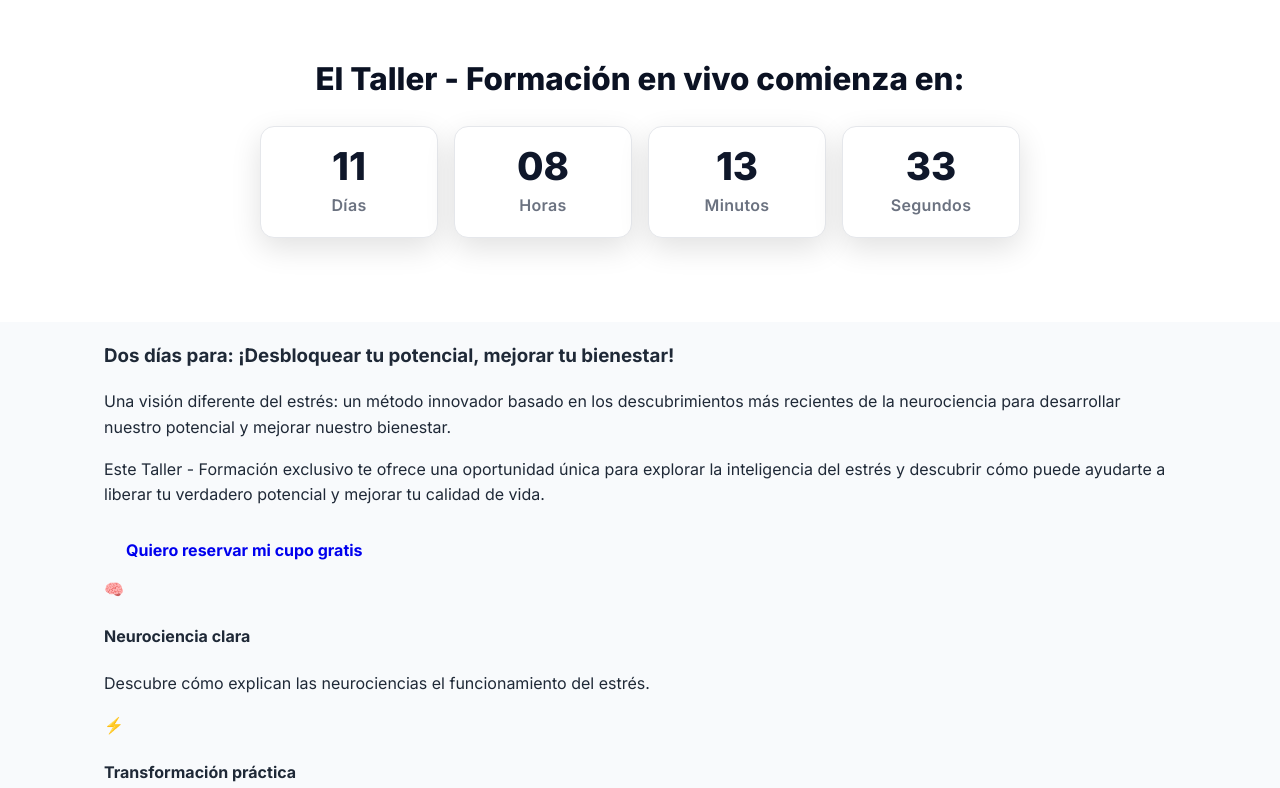
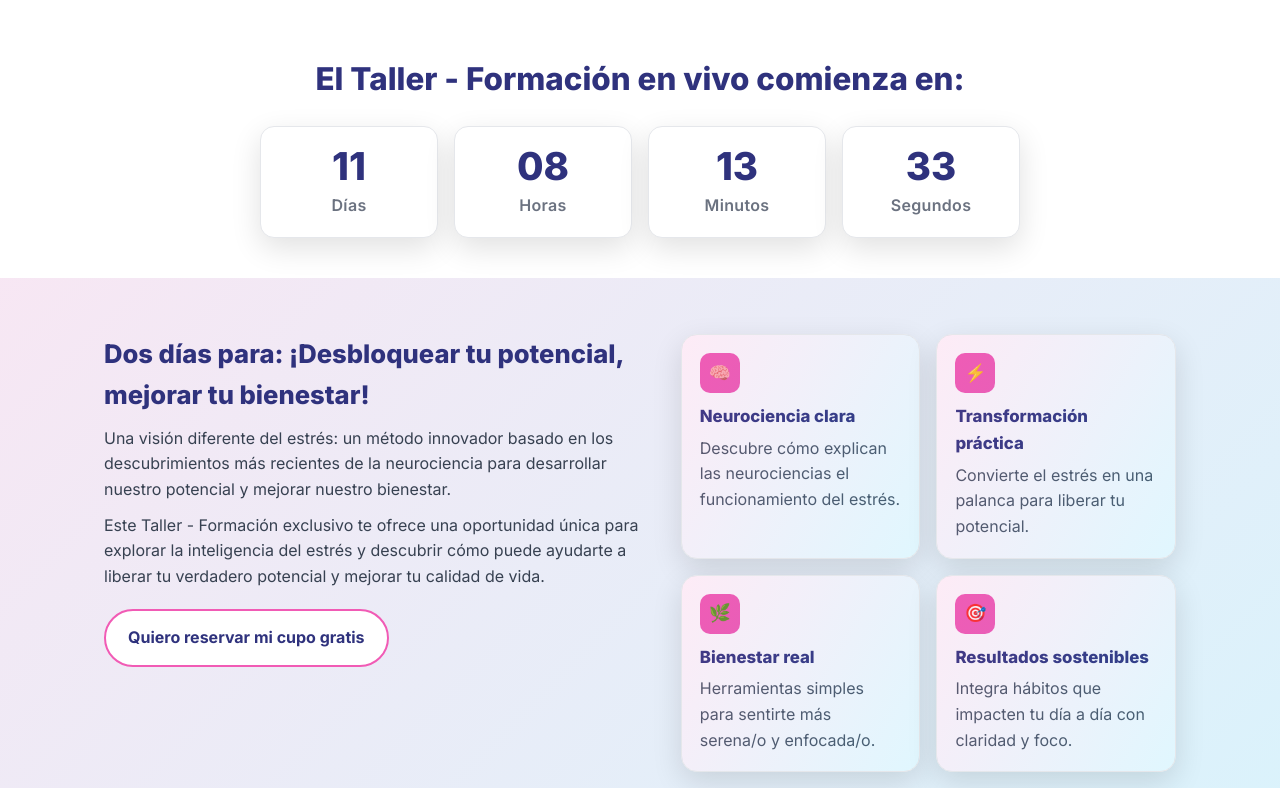
Before and after one commit to jannethXR/eventos-ourekam, a plain HTML site: page index.html in a window 1280 px wide. Shown: the part 706-1494 px from the top of the page. Drawn offline with Linux system fonts and the light colour scheme.

Commit message:
Update style.css con copilot v2

```diff
--- a/style.css
+++ b/style.css
@@ -1,11 +1,10 @@
 :root {
-  --bg-hero: #0f172a;        /* azul grisáceo oscuro */
-  --bg-hero-overlay: rgba(10, 15, 30, 0.55);
-  --text-on-dark: #ffffff;
-  --text-muted: #d6d7dc;
+  --pink: #f15bb5;             /* fucsia */
+  --blue-light: #f15bb5;       /* azul claro (provisional: cámbialo si usas otro) */
+  --text-dark: #2f327d;        /* azul oscuro del texto */
   --text-body: #1f2937;
-  --accent: #f4c542;         /* dorado suave */
-  --accent-dark: #d9ac24;
+  --muted: #6b7280;
+
   --card: #ffffff;
   --card-border: #e5e7eb;
   --container: 1120px;
@@ -14,6 +13,7 @@
   --shadow-soft: 0 10px 30px rgba(0, 0, 0, 0.12);
 }
 
+/* Reset básico */
 *,
 *::before,
 *::after { box-sizing: border-box; }
@@ -40,14 +40,11 @@ html, body {
   min-height: 88vh;
   display: grid;
   place-items: center;
-  color: var(--text-on-dark);
+  color: #fff;
   background:
-    linear-gradient(var(--bg-hero-overlay), var(--bg-hero-overlay)),
+    linear-gradient(rgba(10, 15, 30, 0.55), rgba(10, 15, 30, 0.55)),
     url('https://images.unsplash.com/photo-1519681393784-d120267933ba?q=80&w=1600&auto=format&fit=crop') center/cover no-repeat;
-  /* Imagen con silueta / montaña; reemplázala luego */
 }
-
-.hero__overlay { display: none; }
 
 .hero__content {
   text-align: center;
@@ -59,7 +56,7 @@ html, body {
   text-transform: uppercase;
   font-weight: 700;
   font-size: 0.9rem;
-  color: var(--accent);
+  color: var(--pink);
   margin: 0 0 10px;
 }
 
@@ -77,7 +74,7 @@ html, body {
 }
 
 .hero__tagline {
-  color: var(--text-muted);
+  color: #e5e7eb;
   margin: 8px 0 18px;
   font-size: clamp(1rem, 1vw + 0.8rem, 1.125rem);
 }
@@ -94,7 +91,7 @@ html, body {
 
 .badge {
   background: rgba(255, 255, 255, 0.1);
-  color: var(--text-on-dark);
+  color: #fff;
   border: 1px solid rgba(255, 255, 255, 0.2);
   padding: 6px 12px;
   border-radius: 999px;
@@ -102,13 +99,9 @@ html, body {
   backdrop-filter: blur(4px);
 }
 
-.host {
-  margin: 6px 0 6px;
-  color: #e5e7eb;
-}
-
+.host,
 .event-meta {
-  margin: 0 0 14px;
+  margin: 6px 0;
   color: #e5e7eb;
 }
 
@@ -118,32 +111,42 @@ html, body {
   border-radius: 999px;
   font-weight: 700;
   text-decoration: none;
-  transition: transform 0.15s ease, box-shadow 0.15s ease, background 0.15s ease;
+  transition: transform 0.15s ease, box-shadow 0.15s ease, background 0.15s ease, color 0.15s ease;
 }
 
 .btn--accent {
-  background: var(--accent);
-  color: #111827;
-  box-shadow: 0 8px 20px rgba(244, 197, 66, 0.35);
+  background: var(--pink);
+  color: #0b1223;
+  box-shadow: 0 8px 20px rgba(241, 91, 181, 0.35);
 }
 
 .btn--accent:hover {
-  background: var(--accent-dark);
   transform: translateY(-1px);
-  box-shadow: 0 10px 24px rgba(244, 197, 66, 0.4);
+  box-shadow: 0 10px 24px rgba(241, 91, 181, 0.45);
 }
 
-/* COUNTDOWN SECTION */
+.btn--outline {
+  background: #fff;
+  color: var(--text-dark);
+  border: 2px solid var(--pink);
+}
+
+.btn--outline:hover {
+  background: var(--pink);
+  color: #0b1223;
+}
+
+/* COUNTDOWN */
 .countdown-section {
   background: #ffffff;
-  padding: 56px 0;
+  padding: 56px 0 32px;
 }
 
 .section-title {
   font-size: clamp(1.4rem, 1.2vw + 1rem, 2rem);
   text-align: center;
   margin: 0 0 22px;
-  color: #0b1223;
+  color: var(--text-dark);
   font-weight: 800;
 }
 
@@ -152,7 +155,7 @@ html, body {
   grid-template-columns: repeat(4, minmax(110px, 1fr));
   gap: 16px;
   justify-items: center;
-  margin: 0 auto 28px;
+  margin: 0 auto 8px;
   max-width: 760px;
 }
 
@@ -160,7 +163,7 @@ html, body {
   background: var(--card);
   border: 1px solid var(--card-border);
   box-shadow: var(--shadow-soft);
-  border-radius: var(--radius);
+  border-radius: 14px;
   padding: 18px 14px;
   width: 100%;
   text-align: center;
@@ -170,55 +173,94 @@ html, body {
   display: block;
   font-weight: 800;
   font-size: clamp(1.6rem, 2.5vw + 0.6rem, 2.4rem);
-  color: #0f172a;
+  color: var(--text-dark);
   line-height: 1.1;
 }
 
 .time-label {
   display: block;
   font-weight: 600;
-  color: #6b7280;
+  color: var(--muted);
   margin-top: 6px;
   letter-spacing: 0.02em;
 }
 
-/* INTRO + BENEFICIOS */
-.intro {
-  max-width: 900px;
-  margin: 0 auto;
-  text-align: left;
+/* DOS DÍAS PARA... (nuevo layout) */
+.two-days {
+  position: relative;
+  padding: 56px 0;
+  background:
+    linear-gradient(135deg, rgba(241, 91, 181, 0.12), rgba(0, 187, 249, 0.12));
 }
 
-.intro__headline {
-  margin: 8px 0 6px;
-  font-size: clamp(1.15rem, 0.8vw + 1rem, 1.4rem);
-  color: #0f172a;
-  font-weight: 800;
+.two-days__grid {
+  display: grid;
+  grid-template-columns: 1.1fr 1fr;
+  gap: 32px;
+  align-items: start;
 }
 
-.intro__text {
-  margin: 10px 0;
-  color: #374151;
+.two-days__title {
+  color: var(--text-dark);
+  font-size: clamp(1.2rem, 1vw + 1rem, 1.6rem);
+  font-weight: 800;
+  margin: 0 0 10px;
 }
 
-.benefits {
-  margin-top: 16px;
+.two-days__text {
+  color: #374151;
+  margin: 10px 0;
 }
 
-.benefits__title {
-  font-size: 1.05rem;
-  margin: 6px 0 10px;
-  color: #0b1223;
-  font-weight: 800;
+.two-days__intro .btn { margin-top: 10px; }
+
+/* Features grid */
+.two-days__features {
+  display: grid;
+  grid-template-columns: repeat(2, minmax(0, 1fr));
+  gap: 16px;
 }
 
-.benefits__list {
-  padding-left: 18px;
-  margin: 0;
+.feature-card {
+  background: #fff;
+  border: 1px solid var(--card-border);
+  border-radius: 16px;
+  padding: 18px;
+  box-shadow: var(--shadow-soft);
+  position: relative;
+  overflow: hidden;
 }
 
-.benefits__list li {
-  margin: 8px 0;
+.feature-card::before {
+  content: "";
+  position: absolute;
+  inset: 0;
+  background: linear-gradient(120deg, rgba(241, 91, 181, 0.12), rgba(0, 187, 249, 0.12));
+  pointer-events: none;
+}
+
+.feature-icon {
+  width: 40px;
+  height: 40px;
+  border-radius: 10px;
+  display: grid;
+  place-items: center;
+  font-size: 1.1rem;
+  color: #0b1223;
+  background: linear-gradient(135deg, var(--pink), var(--blue-light));
+  margin-bottom: 10px;
+}
+
+.feature-title {
+  color: var(--text-dark);
+  font-size: 1.05rem;
+  font-weight: 800;
+  margin: 6px 0 6px;
+}
+
+.feature-text {
+  color: #4b5563;
+  margin: 0;
 }
 
 /* FORM */
@@ -231,7 +273,7 @@ html, body {
   max-width: 900px;
   background: var(--card);
   border: 1px solid var(--card-border);
-  border-radius: var(--radius);
+  border-radius: 14px;
   box-shadow: var(--shadow-soft);
   padding: 24px;
   margin: 0 auto;
@@ -244,14 +286,13 @@ html, body {
 }
 
 .form__field { display: flex; flex-direction: column; gap: 8px; }
-
 .form__field--full { grid-column: 1 / -1; }
 
-label { font-weight: 600; color: #111827; }
+label { font-weight: 600; color: var(--text-dark); }
 
 input, select, textarea {
   border: 1px solid #d1d5db;
-  border-radius: var(--radius-sm);
+  border-radius: 10px;
   padding: 12px 14px;
   font-size: 1rem;
   outline: none;
@@ -260,8 +301,8 @@ input, select, textarea {
 }
 
 input:focus, select:focus, textarea:focus {
-  border-color: #6366f1;
-  box-shadow: 0 0 0 3px rgba(99, 102, 241, 0.15);
+  border-color: var(--pink);
+  box-shadow: 0 0 0 3px rgba(241, 91, 181, 0.18);
 }
 
 .form__caption {
@@ -279,16 +320,21 @@ input:focus, select:focus, textarea:focus {
 }
 
 /* RESPONSIVE */
-@media (max-width: 900px) {
-  .timer { grid-template-columns: repeat(4, 1fr); }
+@media (max-width: 980px) {
+  .two-days__grid {
+    grid-template-columns: 1fr;
+  }
+  .two-days__features {
+    grid-template-columns: 1fr 1fr;
+  }
 }
 
-@media (max-width: 680px) {
-  .hero { min-height: 78vh; }
+@media (max-width: 760px) {
   .timer { grid-template-columns: repeat(2, 1fr); }
+  .form__grid { grid-template-columns: 1fr; }
+  .two-days__features { grid-template-columns: 1fr; }
 }
 
 @media (max-width: 480px) {
-  .badges { gap: 8px; }
   .btn { width: 100%; max-width: 420px; }
 }
```
